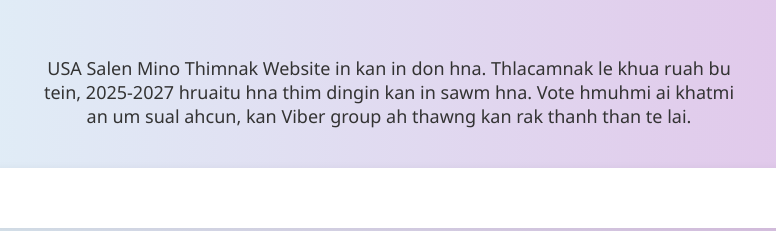
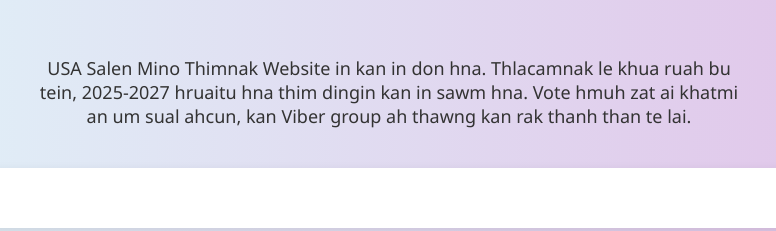
Before and after one commit to robins179/USASalenMinoElection, a plain HTML site: page index.html in a window 1280 px wide. Shown: the part 411-642 px from the top of the page, 251-1027 px from the left. Drawn offline with Linux system fonts and the light colour scheme; a script that the page names is missing.

Commit message:
index.html

```diff
--- a/index.html
+++ b/index.html
@@ -83,7 +83,7 @@
   <div class="intro">
     <p>
       USA Salen Mino Thimnak Website in kan in don hna. Thlacamnak le khua ruah bu tein, 2025-2027 hruaitu hna thim dingin kan in sawm hna.
-      Vote hmuhmi ai khatmi an um sual ahcun, kan Viber group ah thawng kan rak thanh than te lai.
+      Vote hmuh zat ai khatmi an um sual ahcun, kan Viber group ah thawng kan rak thanh than te lai.
     </p>
   </div>
 
```
